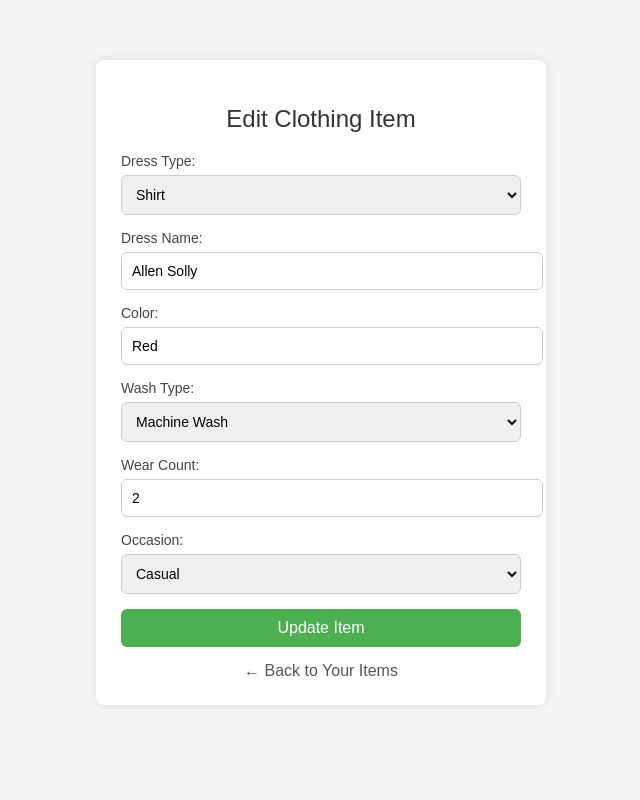
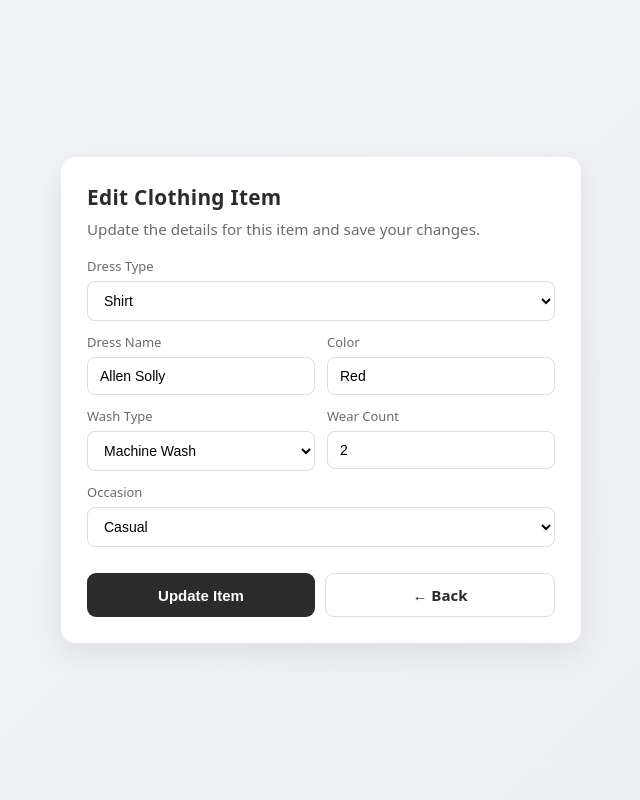
Before and after one commit to akashanil-dev/outfit-oracle, a PHP site: page /edit.php?id=1 in a window 1280 px wide. Shown: the whole page, without its empty margins (319-959 px from the left). Run offline with PHP 8.4, Linux system fonts and the light colour scheme; a user stored in the database is signed in; data comes from the database, SQL or seed files in the repository.

Commit message:
feat: revamp style of edit.php

```diff
--- a/edit.php
+++ b/edit.php
@@ -19,131 +19,209 @@ if (!isset($_GET['id'])) {
 $item_id = intval($_GET['id']);
 
 // Fetch item
-$query = "SELECT * FROM clothes WHERE id='$item_id' AND user_id='$user_id' LIMIT 1";
-$result = mysqli_query($conn, $query);
+// Use prepared statement for safety
+$stmt = $conn->prepare("SELECT * FROM clothes WHERE id = ? AND user_id = ? LIMIT 1");
+$stmt->bind_param("ii", $item_id, $user_id);
+$stmt->execute();
+$res = $stmt->get_result();
 
-if (mysqli_num_rows($result) != 1) {
+if ($res->num_rows !== 1) {
     echo "Item not found or you don't have permission to edit it.";
     exit();
 }
 
-$item = mysqli_fetch_assoc($result);
+$item = $res->fetch_assoc();
+$stmt->close();
 ?>
+<!doctype html>
+<html lang="en">
+<head>
+<meta charset="utf-8" />
+<meta name="viewport" content="width=device-width,initial-scale=1" />
+<title>Edit Clothing Item</title>
 
-<!DOCTYPE html>
-<html>
-<head>
-    <title>Edit Clothing Item</title>
 <style>
-        body {
-            font-family: Arial, sans-serif;
-            background: #f5f5f5;
-            margin: 0;
-            padding: 0;
+  :root{
+    --bg1:#f3f4f6;
+    --bg2:#eceef1;
+    --card:#fff;
+    --accent:#2b2b2b;
+    --accent-light:#444;
+    --muted:#6b6b6b;
+    --radius:14px;
+    --pad:20px;
   }
 
-        .container {
-            width: 400px;
-            margin: 60px auto;
-            background: white;
-            padding: 25px;
-            border-radius: 8px;
-            box-shadow: 0px 0px 12px rgba(0,0,0,0.1);
+  *,*::before,*::after{box-sizing:border-box}
+
+  html,body{height:100%;margin:0}
+  body{
+    font-family: system-ui, "Segoe UI", Roboto, Arial;
+    background: linear-gradient(135deg,var(--bg1),var(--bg2));
+    display:flex;
+    align-items:center;
+    justify-content:center;
+    padding:24px;
+    color:var(--accent);
   }
 
-        h2 {
-            text-align: center;
-            font-weight: normal;
-            color: #333;
+  .card{
+    width:min(520px,100%);
+    background:var(--card);
+    border-radius:var(--radius);
+    padding:calc(var(--pad) + 6px);
+    box-shadow:0 10px 30px rgba(0,0,0,0.08);
+    animation:fadeUp .38s ease both;
   }
 
-        label {
-            display: block;
-            font-size: 14px;
-            margin-bottom: 6px;
-            color: #444;
+  @keyframes fadeUp{
+    from{opacity:0;transform:translateY(10px)}
+    to{opacity:1;transform:none}
   }
 
-        input, select {
-            width: 100%;
-            padding: 10px;
-            border: 1px solid #ccc;
-            border-radius: 6px;
-            margin-bottom: 15px;
-            font-size: 14px;
+  h2{
+    margin:0 0 8px;
+    font-size:1.3rem;
+    letter-spacing:0.3px;
   }
 
-        button {
-            width: 100%;
-            padding: 10px;
-            background: #4CAF50;
-            border: none;
-            color: white;
-            font-size: 16px;
-            border-radius: 6px;
-            cursor: pointer;
+  .sub{
+    margin:0 0 18px;
+    color:var(--muted);
+    font-size:.95rem;
   }
 
-        button:hover {
-            background: #45a049;
+  form{
+    display:grid;
+    grid-template-columns: 1fr 1fr;
+    gap:12px;
   }
 
-        .back-link {
-            text-align: center;
-            display: block;
-            margin-top: 15px;
-            color: #555;
-            text-decoration: none;
+  .full{ grid-column:1 / -1 }
+
+  label{
+    display:block;
+    font-size:13px;
+    color:var(--muted);
+    margin-bottom:6px;
+  }
+
+  input, select{
+    width:100%;
+    padding:10px 12px;
+    border-radius:8px;
+    border:1px solid #ddd;
+    background:#fff;
+    font-size:14px;
+  }
+
+  .actions{
+    margin-top:14px;
+    display:flex;
+    gap:10px;
+  }
+
+  .btn{
+    flex:1;
+    padding:11px 14px;
+    border-radius:9px;
+    font-weight:600;
+    cursor:pointer;
+    font-size:15px;
+    text-decoration:none;
+    text-align:center;
+    border:0;
+    transition:0.25s;
+  }
+
+  .btn.primary{
+    background:var(--accent);
+    color:#fff;
+  }
+  .btn.primary:hover{
+    background:var(--accent-light);
+    transform:translateY(-2px);
+  }
+
+  .btn.ghost{
+    background:transparent;
+    border:1px solid #ddd;
+    color:var(--accent);
+  }
+  .btn.ghost:hover{
+    background:#f1f1f1;
+    transform:translateY(-2px);
+  }
+
+  @media (max-width:680px){
+    form{ grid-template-columns:1fr; }
   }
 </style>
 </head>
+
 <body>
-
-<div class="container">
+<main class="card">
   <h2>Edit Clothing Item</h2>
+  <p class="sub">Update the details for this item and save your changes.</p>
 
   <form action="update-handler.php" method="POST">
     <!-- Hidden field to send item id -->
-        <input type="hidden" name="id" value="<?= $item['id'] ?>">
+    <input type="hidden" name="id" value="<?= (int)$item['id'] ?>" />
 
-        <label>Dress Type:</label>
-        <select name="dress_type" required>
+    <div class="full">
+      <label for="dress_type">Dress Type</label>
+      <select name="dress_type" id="dress_type" required>
+        <option value="">— Choose type —</option>
         <?php
         $types = ["Shirt","T-Shirt","Pants","Jeans","Trousers","Kurta","Dhothi","Jubba","Sweatshirt","Hoodie","Jacket","Tracksuit"];
         foreach ($types as $type) {
-                $selected = ($item['dress_type'] == $type) ? "selected" : "";
-                echo "<option value=\"$type\" $selected>$type</option>";
+            $sel = ($item['dress_type'] === $type) ? 'selected' : '';
+            echo '<option value="'.htmlspecialchars($type).'" '.$sel.'>'.htmlspecialchars($type).'</option>';
         }
         ?>
       </select>
-
-        <label>Dress Name:</label>
-        <input type="text" name="dress_name" value="<?= htmlspecialchars($item['dress_name']) ?>" required>
-
-        <label>Color:</label>
-        <input type="text" name="color" value="<?= htmlspecialchars($item['color']) ?>" required>
-
-        <label>Wash Type:</label>
-        <select name="wash_type" required>
-            <option value="Hand Wash" <?= $item['wash_type'] == "Hand Wash" ? "selected" : "" ?>>Hand Wash</option>
-            <option value="Machine Wash" <?= $item['wash_type'] == "Machine Wash" ? "selected" : "" ?>>Machine Wash</option>
-        </select>
-
-        <label>Wear Count:</label>
-        <input type="number" name="wear_count" min="0" value="<?= $item['wear_count'] ?>" required>
-
-        <label>Occasion:</label>
-        <select name="occasion" required>
-            <option value="Casual" <?= $item['occasion'] == "Casual" ? "selected" : "" ?>>Casual</option>
-            <option value="Formal" <?= $item['occasion'] == "Formal" ? "selected" : "" ?>>Formal</option>
-            <option value="Festive" <?= $item['occasion'] == "Festive" ? "selected" : "" ?>>Festive</option>
-        </select>
-
-        <button type="submit">Update Item</button>
-    </form>
-
-    <a class="back-link" href="view-items.php">← Back to Your Items</a>
     </div>
 
+    <div>
+      <label for="dress_name">Dress Name</label>
+      <input type="text" id="dress_name" name="dress_name" value="<?= htmlspecialchars($item['dress_name']) ?>" required>
+    </div>
+
+    <div>
+      <label for="color">Color</label>
+      <input type="text" id="color" name="color" value="<?= htmlspecialchars($item['color']) ?>" required>
+    </div>
+
+    <div>
+      <label for="wash_type">Wash Type</label>
+      <select id="wash_type" name="wash_type" required>
+        <option value="">— Select wash —</option>
+        <option value="Hand Wash" <?= $item['wash_type'] === "Hand Wash" ? 'selected' : '' ?>>Hand Wash</option>
+        <option value="Machine Wash" <?= $item['wash_type'] === "Machine Wash" ? 'selected' : '' ?>>Machine Wash</option>
+        <option value="Both" <?= $item['wash_type'] === "Both" ? 'selected' : '' ?>>Both</option>
+      </select>
+    </div>
+
+    <div>
+      <label for="wear_count">Wear Count</label>
+      <input type="number" id="wear_count" name="wear_count" min="0" value="<?= (int)$item['wear_count'] ?>" required>
+    </div>
+
+    <div class="full">
+      <label for="occasion">Occasion</label>
+      <select id="occasion" name="occasion" required>
+        <option value="">— Select occasion —</option>
+        <option value="Casual" <?= $item['occasion'] === "Casual" ? 'selected' : '' ?>>Casual</option>
+        <option value="Formal" <?= $item['occasion'] === "Formal" ? 'selected' : '' ?>>Formal</option>
+        <option value="Festive" <?= $item['occasion'] === "Festive" ? 'selected' : '' ?>>Festive</option>
+      </select>
+    </div>
+
+    <div class="actions full">
+      <button type="submit" class="btn primary">Update Item</button>
+      <a href="view-items.php" class="btn ghost">← Back</a>
+    </div>
+  </form>
+</main>
 </body>
 </html>
```
Lines whose indentation alone changed are shown as unchanged.
